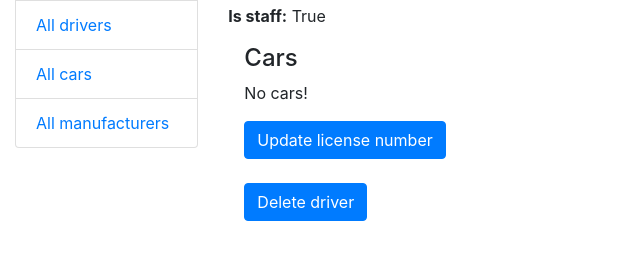
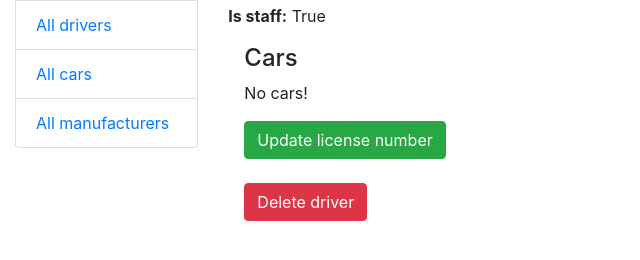
Before and after one commit to Hectorovich/taxi-service, a Django app: page /drivers/1/ in a window 1280 px wide. Shown: the part 192-452 px from the top of the page, without its empty margins (0-640 px from the left). Run offline with Django 4.2, Linux system fonts and the light colour scheme; the visitor is signed in with stand-in values (Sample User, id 1); data comes from the database, SQL or seed files in the repository; data that the repository does not hold is empty.

Commit message:
Changed button in drivers templates

```diff
--- a/templates/taxi/driver_confirm_delete.html
+++ b/templates/taxi/driver_confirm_delete.html
@@ -8,5 +8,6 @@
     <form action="" method="post">
         {% csrf_token %}
         <input type="submit" value="Delete" class="btn btn-danger">
+        <a href="{% url 'taxi:driver-list' %}" class="btn btn-secondary">Cancel</a>
     </form>
 {% endblock %}
--- a/templates/taxi/driver_detail.html
+++ b/templates/taxi/driver_detail.html
@@ -23,9 +23,9 @@
       <p>No cars!</p>
     {% endfor %}
 
-      <a href="{% url 'taxi:driver-license-update' pk=driver.id %}" class="btn btn-primary">Update license number</a>
+      <a href="{% url 'taxi:driver-license-update' pk=driver.id %}" class="btn btn-success">Update license number</a>
       <br>
       <br>
-      <a href="{% url 'taxi:driver-delete' pk=driver.id %}" class="btn btn-primary">Delete driver</a>
+      <a href="{% url 'taxi:driver-delete' pk=driver.id %}" class="btn btn-danger">Delete driver</a>
   </div>
 {% endblock %}
--- a/templates/taxi/driver_form.html
+++ b/templates/taxi/driver_form.html
@@ -8,7 +8,8 @@
         {% csrf_token %}
         {{ form|crispy }}
 
-        <input class="btn btn-primary" type="submit" value={{ object|yesno:"Update,Add" }}>
+        <input class="btn btn-success" type="submit" value={{ object|yesno:"Update,Add" }}>
+        <a href="{% url 'taxi:driver-list' %}" class="btn btn-secondary">Cancel</a>
     </form>
 
 {% endblock %}
--- a/templates/taxi/driver_list.html
+++ b/templates/taxi/driver_list.html
@@ -11,9 +11,6 @@
         {{ search_form|crispy }}
         <input type="submit" class="btn btn-secondary" value="search">
     </form>
-
-    <br>
-        <a href="{% url 'taxi:driver-create' %}" class="btn btn-primary">Create new driver</a>
 
     <br>
     <br>
@@ -38,6 +35,9 @@
     {% endfor %}
 
     </table>
+        <br>
+        <a href="{% url 'taxi:driver-create' %}" class="btn btn-success">Create new driver</a>
+
     {% else %}
       <p>There are no drivers in the service.</p>
     {% endif %}
```
